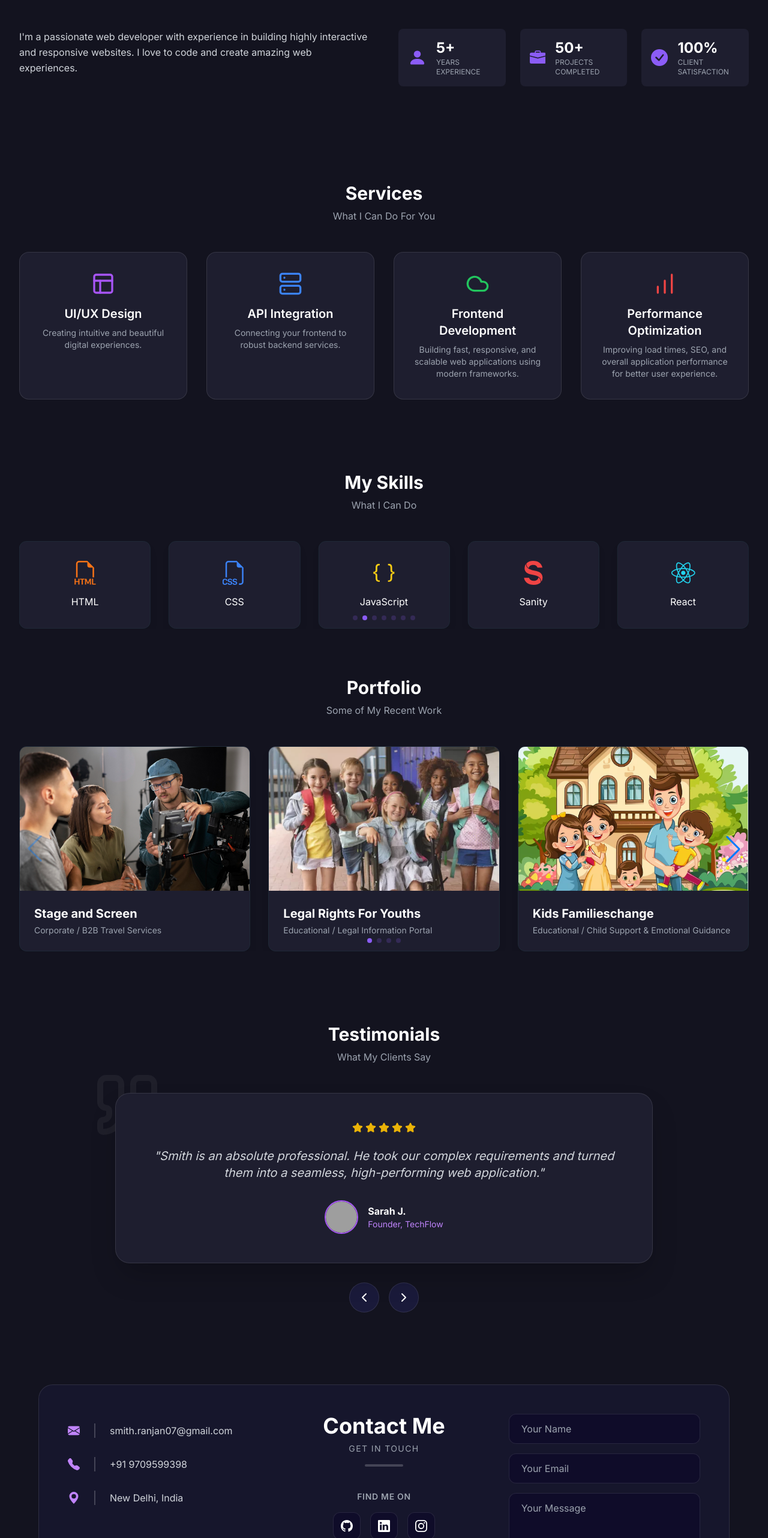
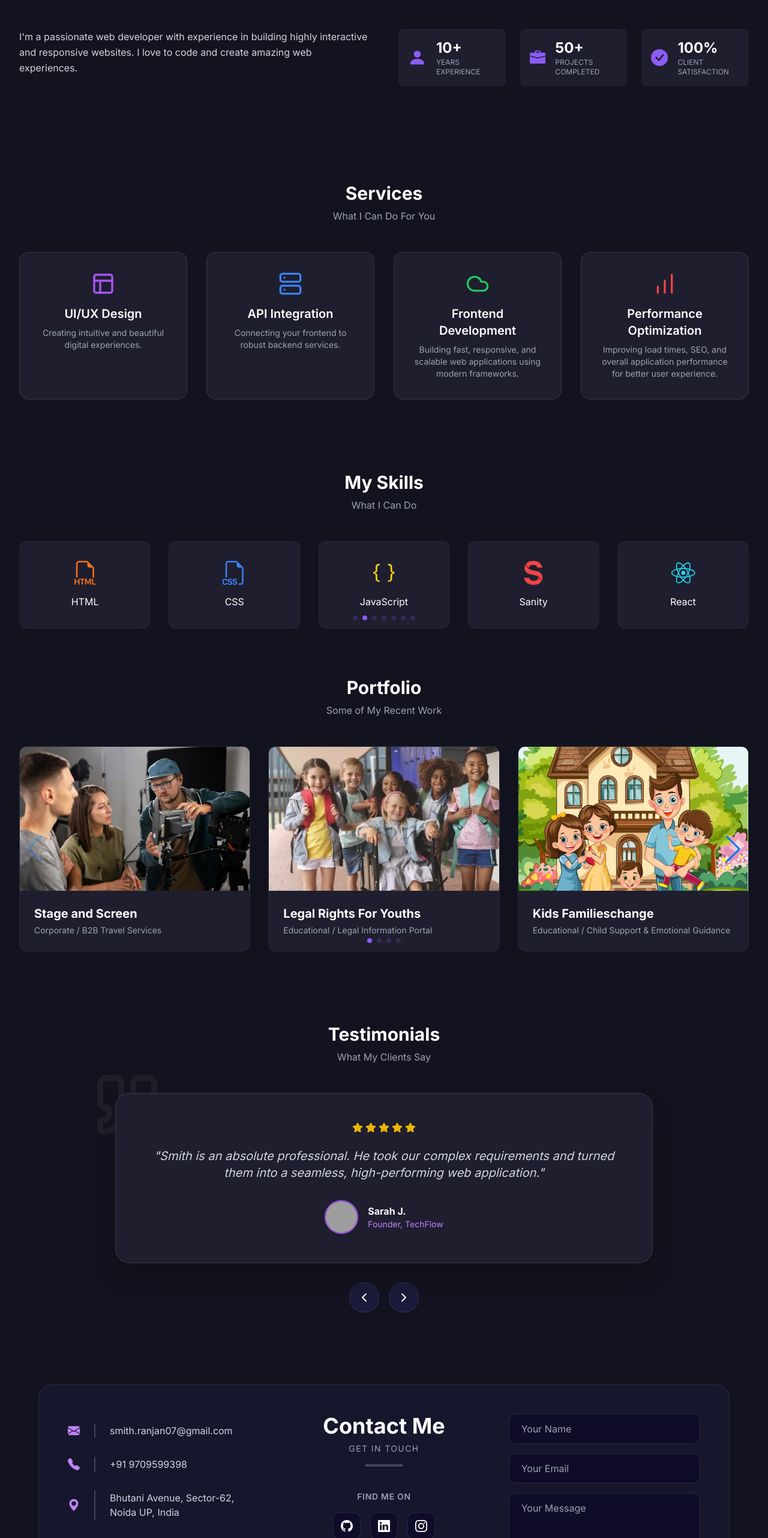
Before and after one commit to drupalbytes/react, a React app: page / in a window 1280 px wide. Shown: the part 948-3512 px from the top of the page at 60% size. Built offline with nearby package versions, Linux system fonts and the light colour scheme; grey boxes are pictures that could not be loaded; the HTML template or start-up script is replaced by a standard one.

Commit message:
uploading updated

```diff
--- a/src/components/About.jsx
+++ b/src/components/About.jsx
@@ -19,7 +19,7 @@ const About = () => {
           <div className="flex items-center gap-4 bg-cardBg p-4 rounded-lg flex-1">
             <BsPersonFill className="text-primary text-4xl" />
             <div>
-              <h4 className="text-2xl font-bold text-white">5+</h4>
+              <h4 className="text-2xl font-bold text-white">10+</h4>
               <p className="text-xs text-gray-400 uppercase">Years Experience</p>
             </div>
           </div>
--- a/src/components/Contact.jsx
+++ b/src/components/Contact.jsx
@@ -56,7 +56,7 @@ const Contact = () => {
               </div>
               <div className="flex items-center gap-6">
                 <BsGeoAltFill className="text-purple-400 text-xl shrink-0" />
-                <p className="text-gray-300 font-medium border-l-2 border-white/20 pl-6">New Delhi, India</p>
+                <p className="text-gray-300 font-medium border-l-2 border-white/20 pl-6">Bhutani Avenue, Sector-62, Noida UP, India</p>
               </div>
             </div>
 
@@ -73,7 +73,7 @@ const Contact = () => {
                 <div className="flex gap-4">
                   <a href="https://github.com/drupalbytes" target="_blank" className="p-3 bg-[#0f0c29] rounded-xl hover:bg-purple-600 transition-all border border-white/10"><BsGithub size={20} /></a>
                   <a href="https://in.linkedin.com/in/ranjan07" target="_blank" className="p-3 bg-[#0f0c29] rounded-xl hover:bg-purple-600 transition-all border border-white/10"><BsLinkedin size={20}/></a>
-                  <a href="https://www.instagram.com/smithranjan07_official" target="_blank" className="p-3 bg-[#0f0c29] rounded-xl hover:bg-purple-600 transition-all border border-white/10"><BsInstagram size={20}/></a>
+                  <a href="https://www.instagram.com/smithranjan07" target="_blank" className="p-3 bg-[#0f0c29] rounded-xl hover:bg-purple-600 transition-all border border-white/10"><BsInstagram size={20}/></a>
                 </div>
               </div>
             </div>
--- a/src/components/Footer.jsx
+++ b/src/components/Footer.jsx
@@ -19,7 +19,7 @@ const Footer = () => {
              <a href="https://in.linkedin.com/in/ranjan07" target="_blank" className="text-gray-400 hover:text-white transition-colors transform hover:scale-110">
                <BsLinkedin size={20}/>
              </a>
-             <a href="https://www.instagram.com/smithranjan07_official" target="_blank" className="text-gray-400 hover:text-white transition-colors transform hover:scale-110">
+             <a href="https://www.instagram.com/smithranjan07" target="_blank" className="text-gray-400 hover:text-white transition-colors transform hover:scale-110">
                <BsInstagram size={20}/>
              </a>
              <a href="https://www.youtube.com/@smithranjan07" target="_blank" className="text-gray-400 hover:text-white transition-colors transform hover:scale-110">
```
Also changed, not shown: 1 other file (tests, documents, lock files or other folders).
